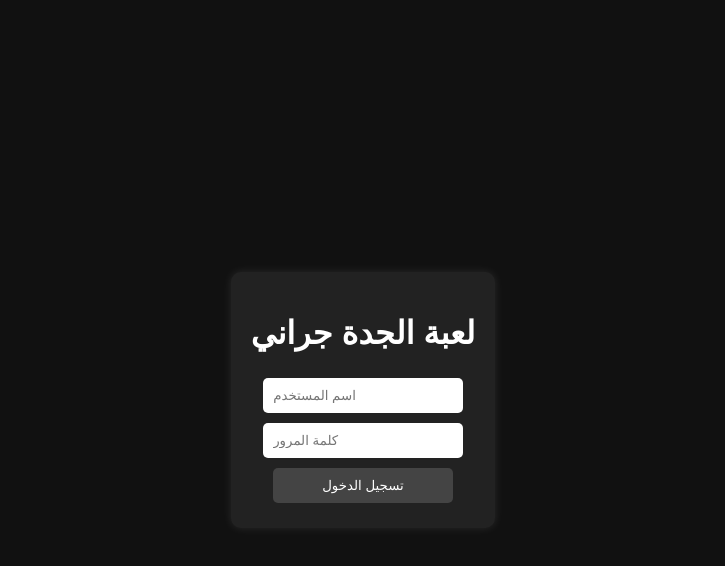
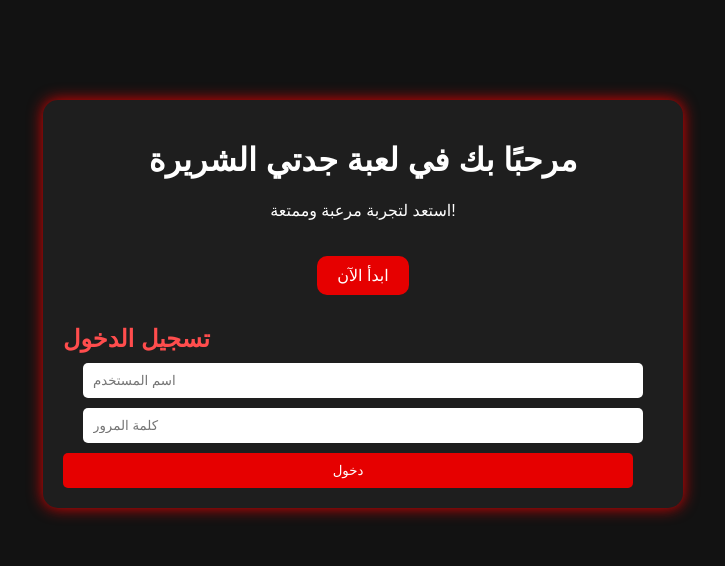
Before and after one commit to aaaaaa11223344/My-evil-granny-, a plain HTML site: page index.html in a window 1280 px wide. Shown: the whole page, without its empty margins (277-1002 px from the left). Drawn offline with Linux system fonts and the light colour scheme.

Commit message:
Add files via upload

```diff
--- a/index.html
+++ b/index.html
@@ -2,30 +2,24 @@
 <!DOCTYPE html>
 <html lang="ar">
 <head>
-    <meta charset="UTF-8">
-    <title>لعبة الجدة جراني</title>
-    <link rel="stylesheet" href="style.css">
+  <meta charset="UTF-8">
+  <meta name="viewport" content="width=device-width, initial-scale=1.0">
+  <title>جدتي الشريرة</title>
+  <link rel="stylesheet" href="style.css">
 </head>
 <body>
-    <div class="container">
-        <h1>لعبة الجدة جراني</h1>
-        <form id="loginForm">
-            <input type="text" placeholder="اسم المستخدم" required><br>
-            <input type="password" placeholder="كلمة المرور" required><br>
-            <button type="submit">تسجيل الدخول</button>
-        </form>
-        <p id="welcomeMessage" style="display:none;">مرحبًا بك في لعبة الجدة جراني!</p>
+  <div class="container">
+    <h1>مرحبًا بك في لعبة جدتي الشريرة</h1>
+    <p>استعد لتجربة مرعبة وممتعة!</p>
+    <a href="#" class="btn">ابدأ الآن</a>
+    <div class="login-box">
+      <h2>تسجيل الدخول</h2>
+      <form>
+        <input type="text" placeholder="اسم المستخدم" required>
+        <input type="password" placeholder="كلمة المرور" required>
+        <button type="submit">دخول</button>
+      </form>
     </div>
-
-    <script>
-        const form = document.getElementById('loginForm');
-        const message = document.getElementById('welcomeMessage');
-
-        form.addEventListener('submit', function(e) {
-            e.preventDefault();
-            form.style.display = 'none';
-            message.style.display = 'block';
-        });
-    </script>
+  </div>
 </body>
 </html>
--- a/style.css
+++ b/style.css
@@ -1,30 +1,67 @@
 
 body {
+  background-color: #121212;
+  color: white;
   font-family: 'Arial', sans-serif;
-    background-color: #111;
-    color: #fff;
-    display: flex;
-    justify-content: center;
-    align-items: center;
-    height: 100vh;
+  text-align: center;
+  padding-top: 100px;
   margin: 0;
 }
+
 .container {
-    text-align: center;
-    background-color: #222;
+  max-width: 600px;
+  margin: auto;
   padding: 20px;
+  background-color: #1e1e1e;
+  border-radius: 15px;
+  box-shadow: 0 0 15px #e60000;
+}
+
+.btn {
+  display: inline-block;
+  padding: 10px 20px;
+  margin-top: 20px;
+  background-color: #e60000;
+  color: white;
+  text-decoration: none;
   border-radius: 10px;
-    box-shadow: 0 0 10px rgba(255,255,255,0.1);
+  transition: 0.3s;
 }
-input, button {
+
+.btn:hover {
+  background-color: #ff1a1a;
+}
+
+.login-box {
+  margin-top: 30px;
+  text-align: left;
+}
+
+.login-box h2 {
+  margin-bottom: 10px;
+  color: #ff4d4d;
+}
+
+.login-box input {
+  display: block;
+  width: 90%;
   padding: 10px;
-    margin: 5px;
-    width: 80%;
+  margin: 10px auto;
+  border-radius: 5px;
+  border: none;
+}
+
+.login-box button {
+  display: block;
+  width: 95%;
+  padding: 10px;
+  background-color: #e60000;
+  color: white;
   border: none;
   border-radius: 5px;
-}
-button {
-    background-color: #444;
-    color: white;
   cursor: pointer;
 }
+
+.login-box button:hover {
+  background-color: #ff1a1a;
+}
```
Lines whose indentation alone changed are shown as unchanged.
